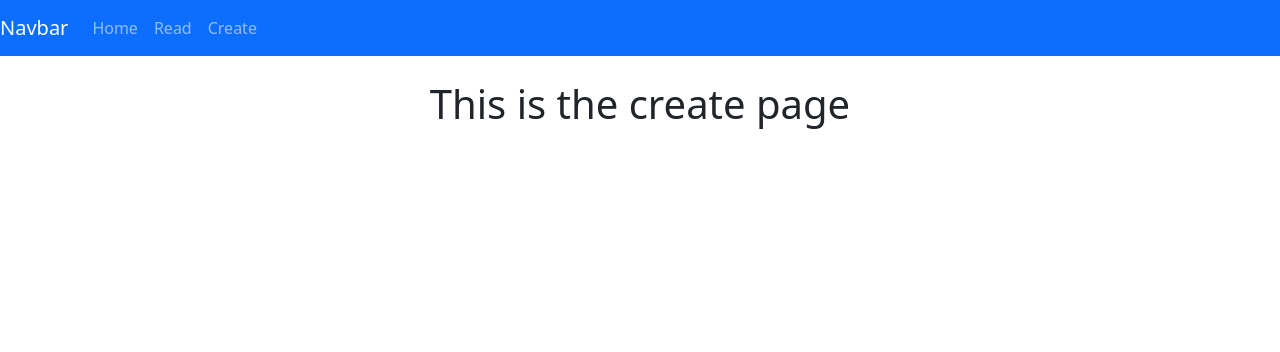
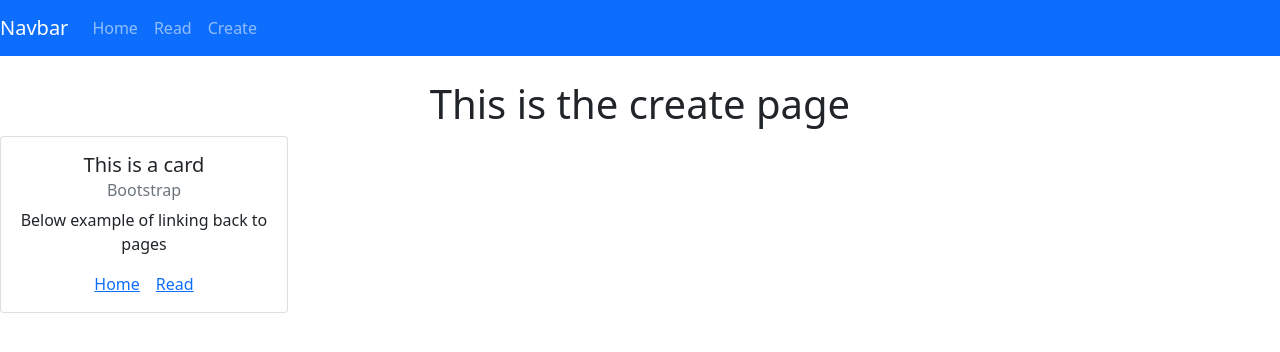
Before and after one commit to DavidFitzharris/datarep_lab10, a React (Create React App) app: page /create in a window 1280 px wide. Shown: the top 352 px of the page. Built offline with nearby package versions, Linux system fonts and the light colour scheme.

Commit message:
Card added to create

```diff
--- a/src/components/create.js
+++ b/src/components/create.js
@@ -1,4 +1,5 @@
 import React from 'react';
+import { Card } from 'react-bootstrap';
 
 //Creating a Create class and marked for export
 export class Create extends React.Component {
@@ -6,6 +7,18 @@ export class Create extends React.Component {
         return (
             <div>
                 <h1>This is the create page</h1>
+
+                <Card style={{ width: '18rem' }}>
+                    <Card.Body>
+                        <Card.Title>This is a card</Card.Title>
+                        <Card.Subtitle className="mb-2 text-muted">Bootstrap</Card.Subtitle>
+                        <Card.Text>
+                            Below example of linking back to pages
+                        </Card.Text>
+                        <Card.Link href="/">Home</Card.Link>
+                        <Card.Link href="/read">Read</Card.Link>
+                    </Card.Body>
+                </Card>
             </div>
         );
     }
```
